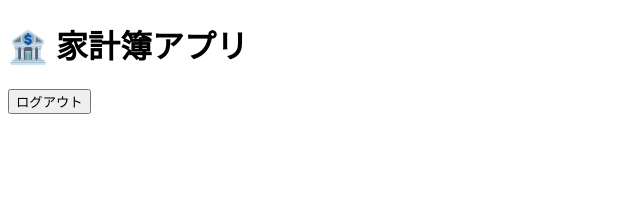
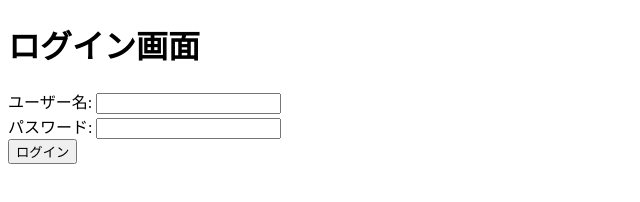
Before and after one commit to kyorotyan/budget_book_app, a plain HTML site: page project/html/login.html in a window 1280 px wide. Shown: the whole page, without its empty margins (0-640 px from the left). Drawn offline with Linux system fonts and the light colour scheme.

Commit message:
[update] 機能修正 簡単なログイン画面の実装

```diff
--- a/project/html/login.html
+++ b/project/html/login.html
@@ -2,10 +2,17 @@
 <html lang="ja">
   <head>
     <meta charset="utf-8">
-    <title>家計簿アプリ</title>
+    <title>ログイン画面</title>
   </head>
-  <body>
-    <div class="header">
-      <h1>🏦 家計簿アプリ</h1>
-      <button id="logoutBtn">ログアウト</button>
-    </div>
+
+<body>
+    <h1>ログイン画面</h1>
+    <form id="loginForm">
+        <label for="username">ユーザー名:</label>
+        <input type="text" id="username" name="username" required>
+        <br>
+        <label for="password">パスワード:</label>
+        <input type="password" id="password" name="password" required>
+        <br>
+        <button onclick="location.href='index.html'">ログイン</button>
+</body>
```
